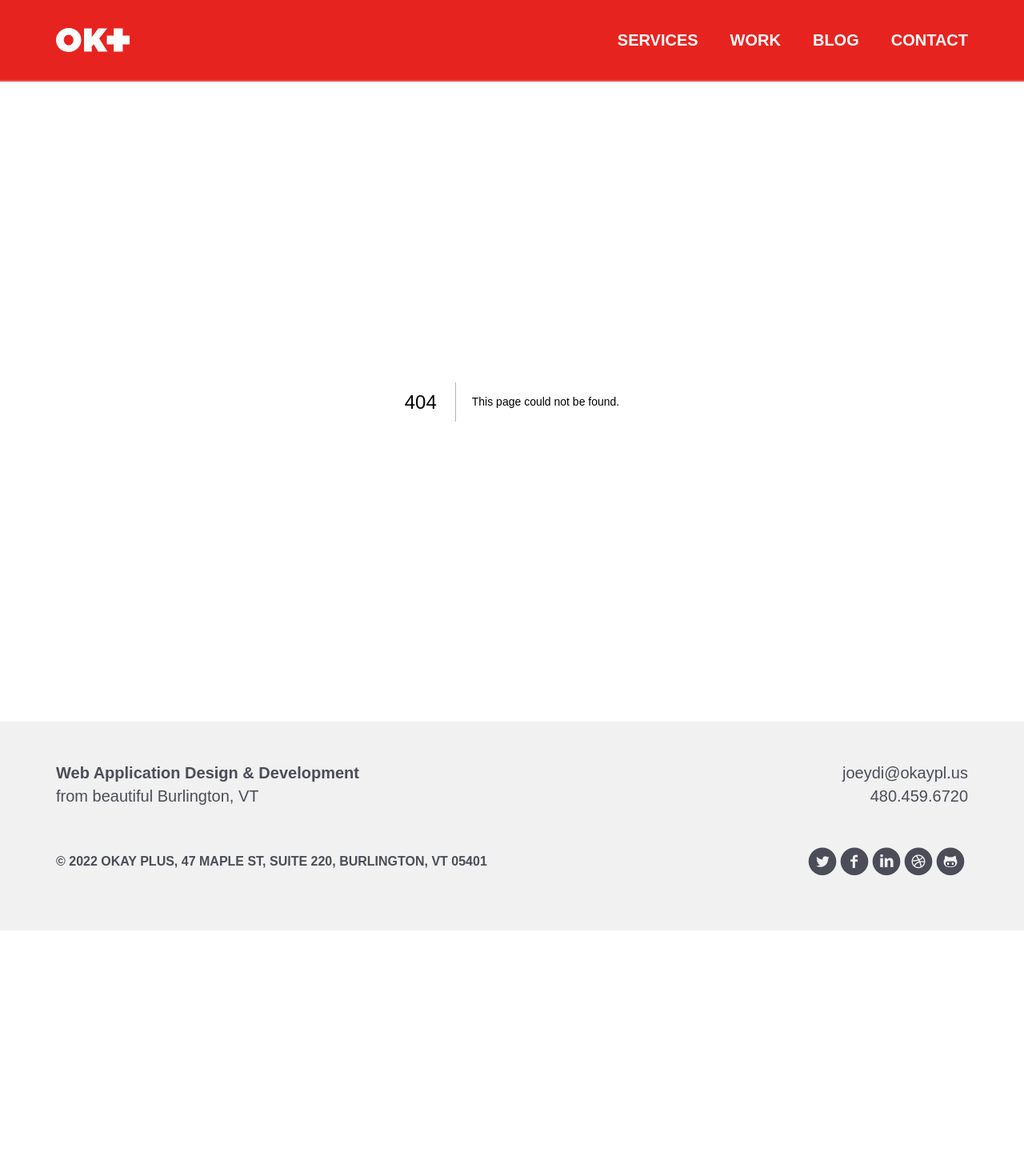
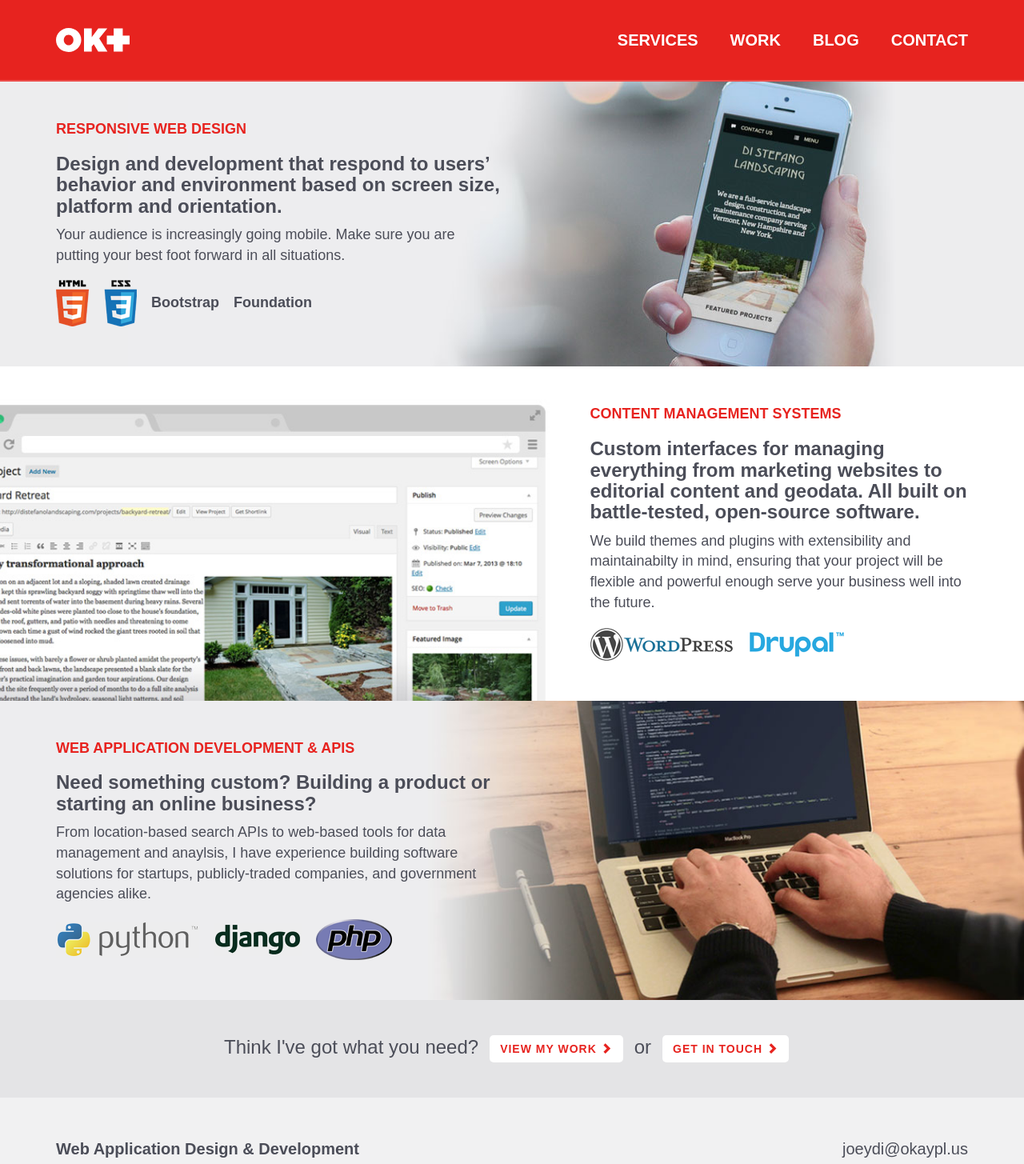
Before and after one commit to joeydi/ok-next, a Next.js app: page /services in a window 1280 px wide. Before the commit this address had no page. Shown: the top 1455 px of the page at 80% size. Before the commit the page ends 1163 px from the top, so only its background shows below. Built offline with nearby package versions, Linux system fonts and the light colour scheme; a web font is replaced by a local one.

Commit message:
add services page

```diff
--- /dev/null
+++ b/pages/services.js
@@ -0,0 +1,112 @@
+import html5 from "../images/logos/html5.png";
+import css3 from "../images/logos/css3.png";
+import wordpress from "../images/logos/wordpress.png";
+import drupal from "../images/logos/drupal.png";
+import python from "../images/logos/python.png";
+import django from "../images/logos/django.png";
+import php from "../images/logos/php.png";
+
+export default function Services() {
+    return (
+        <div className="services">
+            <div id="rwd" className="service">
+                <div className="container">
+                    <div className="row">
+                        <div className="col-sm-8 col-md-7 col-lg-6">
+                            <h1>Responsive Web Design</h1>
+                            <h2>Design and development that respond to users’ behavior and environment based on screen size, platform and orientation.</h2>
+                            <p>Your audience is increasingly going mobile. Make sure you are putting your best foot forward in all situations.</p>
+                            <ul>
+                                <li>
+                                    <a href="http://www.w3.org/TR/html5/">
+                                        <img alt="HTML5" src={html5.src} />
+                                    </a>
+                                </li>
+                                <li>
+                                    <a href="http://www.w3.org/Style/CSS/">
+                                        <img alt="CSS3" src={css3.src} />
+                                    </a>
+                                </li>
+                                <li>
+                                    <a href="http://getbootstrap.com/">Bootstrap</a>
+                                </li>
+                                <li>
+                                    <a href="http://foundation.zurb.com/">Foundation</a>
+                                </li>
+                            </ul>
+                        </div>
+                    </div>
+                </div>
+            </div>
+
+            <div id="cms" className="service">
+                <div className="container">
+                    <div className="row">
+                        <div className="col-sm-6 col-sm-offset-6 col-md-5 col-md-offset-7">
+                            <h1>Content Management Systems</h1>
+                            <h2>Custom interfaces for managing everything from marketing websites to editorial content and geodata. All built on battle-tested, open-source software.</h2>
+                            <p>We build themes and plugins with extensibility and maintainabilty in mind, ensuring that your project will be flexible and powerful enough serve your business well into the future.</p>
+                            <ul>
+                                <li>
+                                    <a href="http://wordpress.org/">
+                                        <img alt="WordPress" src={wordpress.src} />
+                                    </a>
+                                </li>
+                                <li>
+                                    <a href="https://drupal.org/">
+                                        <img alt="Drupal" src={drupal.src} />
+                                    </a>
+                                </li>
+                            </ul>
+                        </div>
+                    </div>
+                </div>
+            </div>
+
+            <div id="app" className="service">
+                <div className="container">
+                    <div className="row">
+                        <div className="col-sm-6">
+                            <h1>Web Application Development &amp; APIs</h1>
+                            <h2>Need something custom? Building a product or starting an online business?</h2>
+                            <p>From location-based search APIs to web-based tools for data management and anaylsis, I have experience building software solutions for startups, publicly-traded companies, and government agencies alike.</p>
+                            <ul>
+                                <li>
+                                    <a href="http://www.python.org/">
+                                        <img alt="Python" src={python.src} />
+                                    </a>
+                                </li>
+                                <li>
+                                    <a href="https://www.djangoproject.com/">
+                                        <img alt="Django" src={django.src} />
+                                    </a>
+                                </li>
+                                <li>
+                                    <a href="http://php.net/">
+                                        <img alt="PHP" src={php.src} />
+                                    </a>
+                                </li>
+                            </ul>
+                        </div>
+                    </div>
+                </div>
+            </div>
+
+            <div id="cta">
+                <div className="container">
+                    <h3>
+                        Think I've got what you need?
+                        <br />
+                        <a className="btn" href="/work">
+                            View My Work <span className="glyphicon glyphicon-chevron-right"></span>
+                        </a>
+                        <span className="or">or</span>
+                        <a className="btn" href="/contact">
+                            Get In Touch <span className="glyphicon glyphicon-chevron-right"></span>
+                        </a>
+                    </h3>
+                </div>
+            </div>
+        </div>
+    );
+}
```
